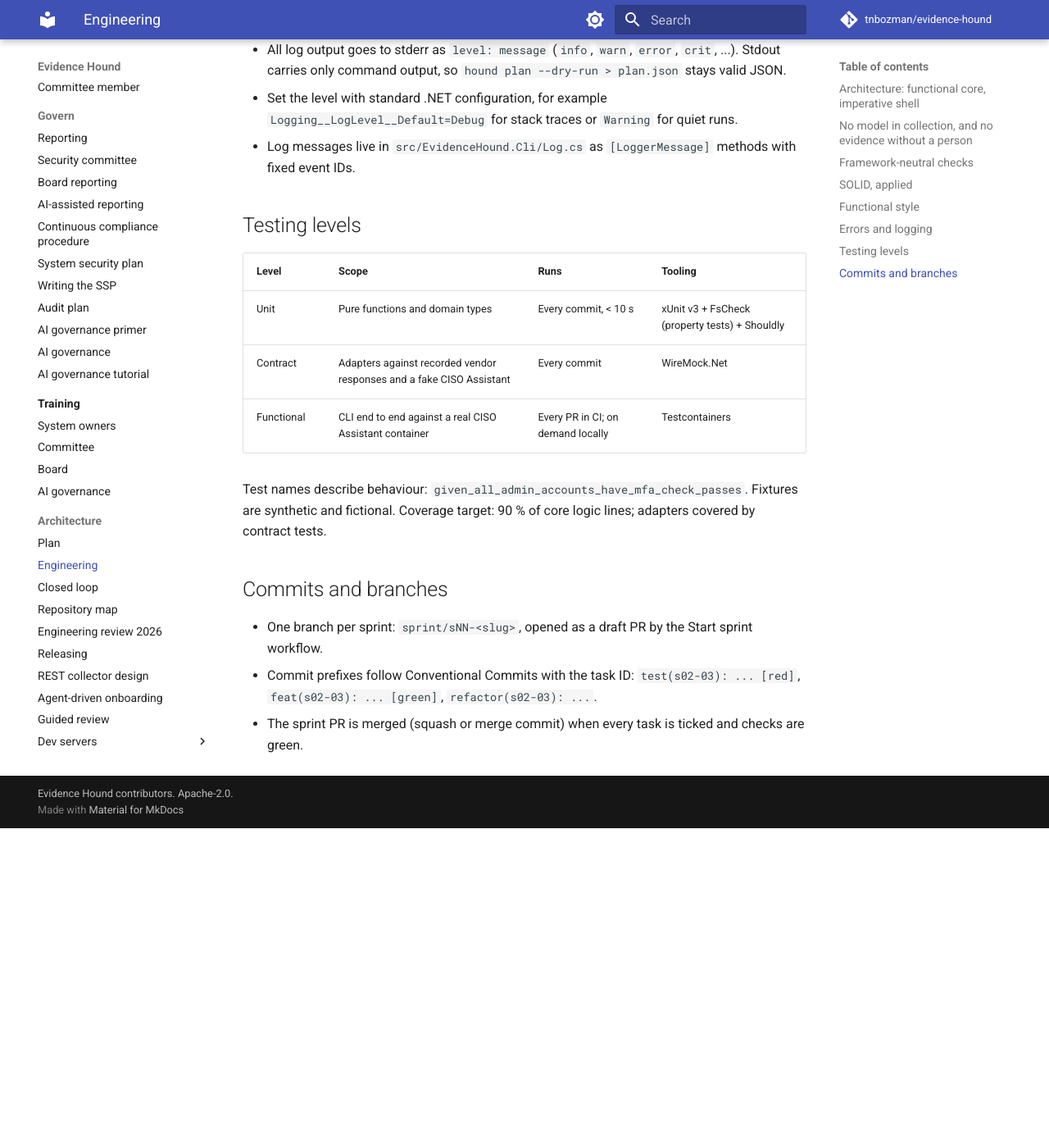
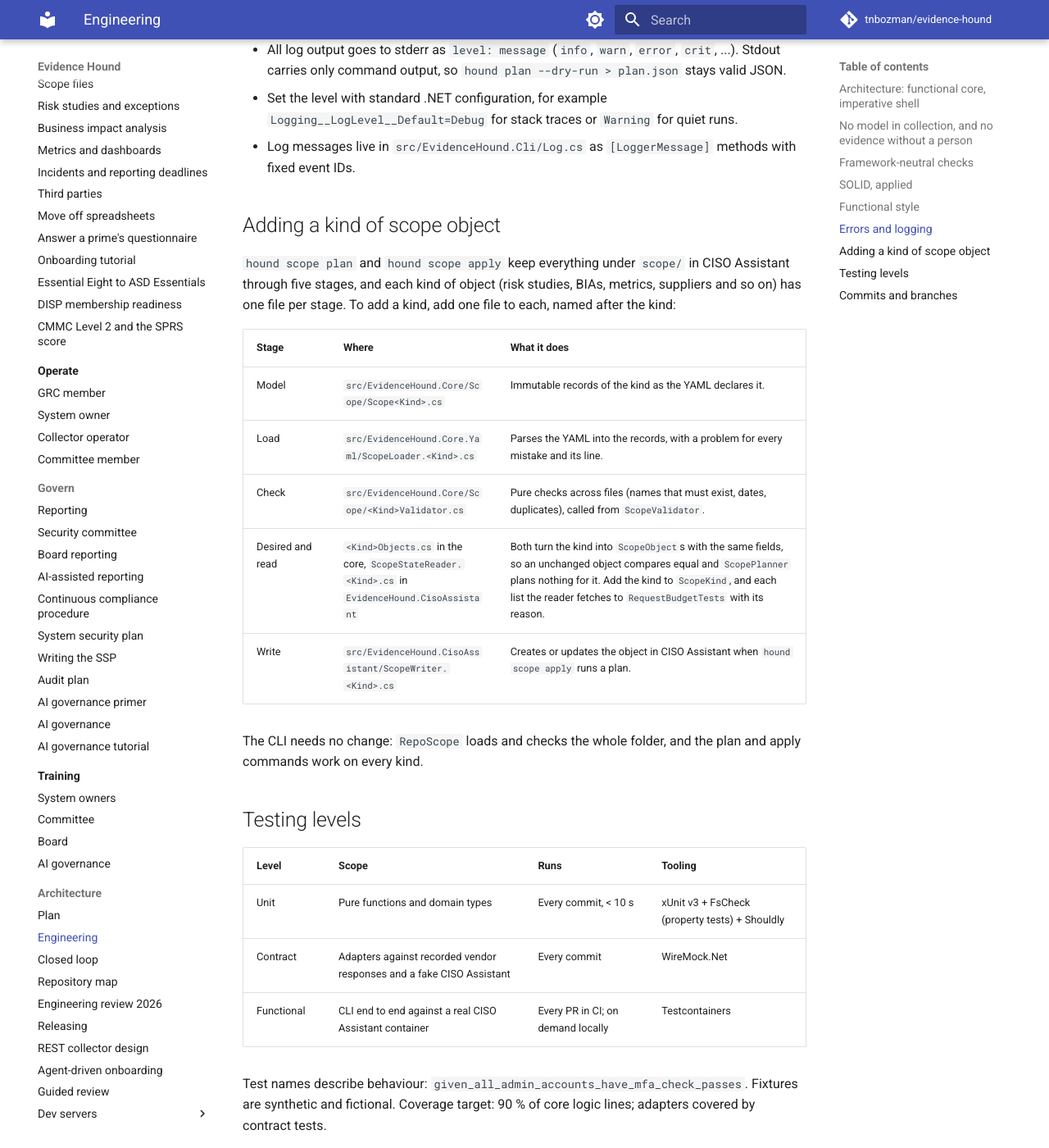
Before and after one commit to tnbozman/evidence-hound, an MkDocs documentation site: the page built from docs/engineering.md, in a window 1280 px wide and 1400 px high, scrolled down 3045 px. Shown: the whole window at 82% size. Built offline with MkDocs 1.6.1 and Material for MkDocs 9.7.7, drawn with Linux system fonts in a browser that asks for light colours; comment, search, counter and statistics services are not loaded; before the commit the page ends 4055 px from its top, so only the background shows below that.

Commit message:
docs(s19-05): where each stage of a new kind of scope object goes; notes
Co-Authored-By: Claude Opus 5.5 <noreply@anthropic.com>
Claude-Session: https://claude.ai/code/session_01QC7Mi88DCzDgw6LYwYAYhv

```diff
--- a/docs/engineering.md
+++ b/docs/engineering.md
@@ -71,6 +71,21 @@ One way, in every command:
 - Set the level with standard .NET configuration, for example `Logging__LogLevel__Default=Debug` for stack traces or `Warning` for quiet runs.
 - Log messages live in `src/EvidenceHound.Cli/Log.cs` as `[LoggerMessage]` methods with fixed event IDs.
 
+## Adding a kind of scope object
+
+`hound scope plan` and `hound scope apply` keep everything under `scope/` in CISO Assistant through five stages, and each kind of object
+(risk studies, BIAs, metrics, suppliers and so on) has one file per stage. To add a kind, add one file to each, named after the kind:
+
+| Stage | Where | What it does |
+| --- | --- | --- |
+| Model | `src/EvidenceHound.Core/Scope/Scope<Kind>.cs` | Immutable records of the kind as the YAML declares it. |
+| Load | `src/EvidenceHound.Core.Yaml/ScopeLoader.<Kind>.cs` | Parses the YAML into the records, with a problem for every mistake and its line. |
+| Check | `src/EvidenceHound.Core/Scope/<Kind>Validator.cs` | Pure checks across files (names that must exist, dates, duplicates), called from `ScopeValidator`. |
+| Desired and read | `<Kind>Objects.cs` in the core, `ScopeStateReader.<Kind>.cs` in `EvidenceHound.CisoAssistant` | Both turn the kind into `ScopeObject`s with the same fields, so an unchanged object compares equal and `ScopePlanner` plans nothing for it. Add the kind to `ScopeKind`, and each list the reader fetches to `RequestBudgetTests` with its reason. |
+| Write | `src/EvidenceHound.CisoAssistant/ScopeWriter.<Kind>.cs` | Creates or updates the object in CISO Assistant when `hound scope apply` runs a plan. |
+
+The CLI needs no change: `RepoScope` loads and checks the whole folder, and the plan and apply commands work on every kind.
+
 ## Testing levels
 
 | Level | Scope | Runs | Tooling |
```
Also changed, not shown: docs/sprints/s19-review-and-release-3.md (+12 -1 lines).
